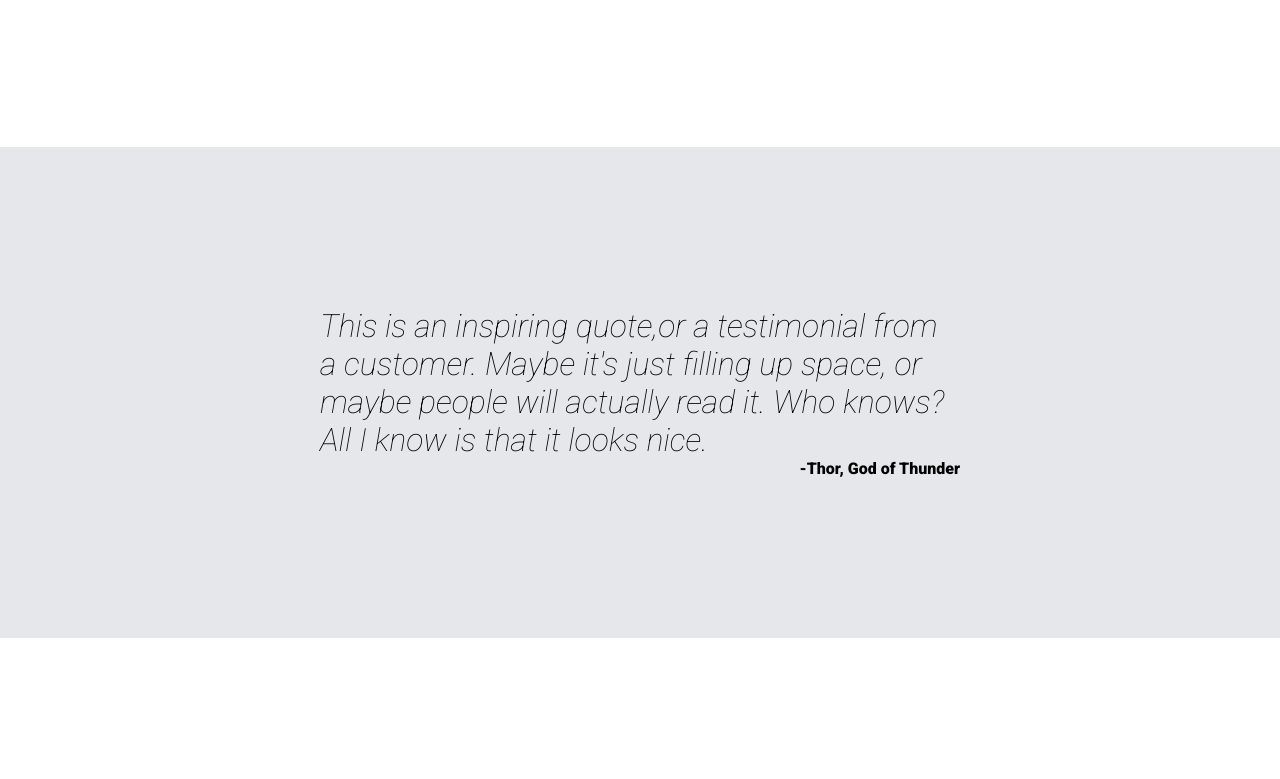
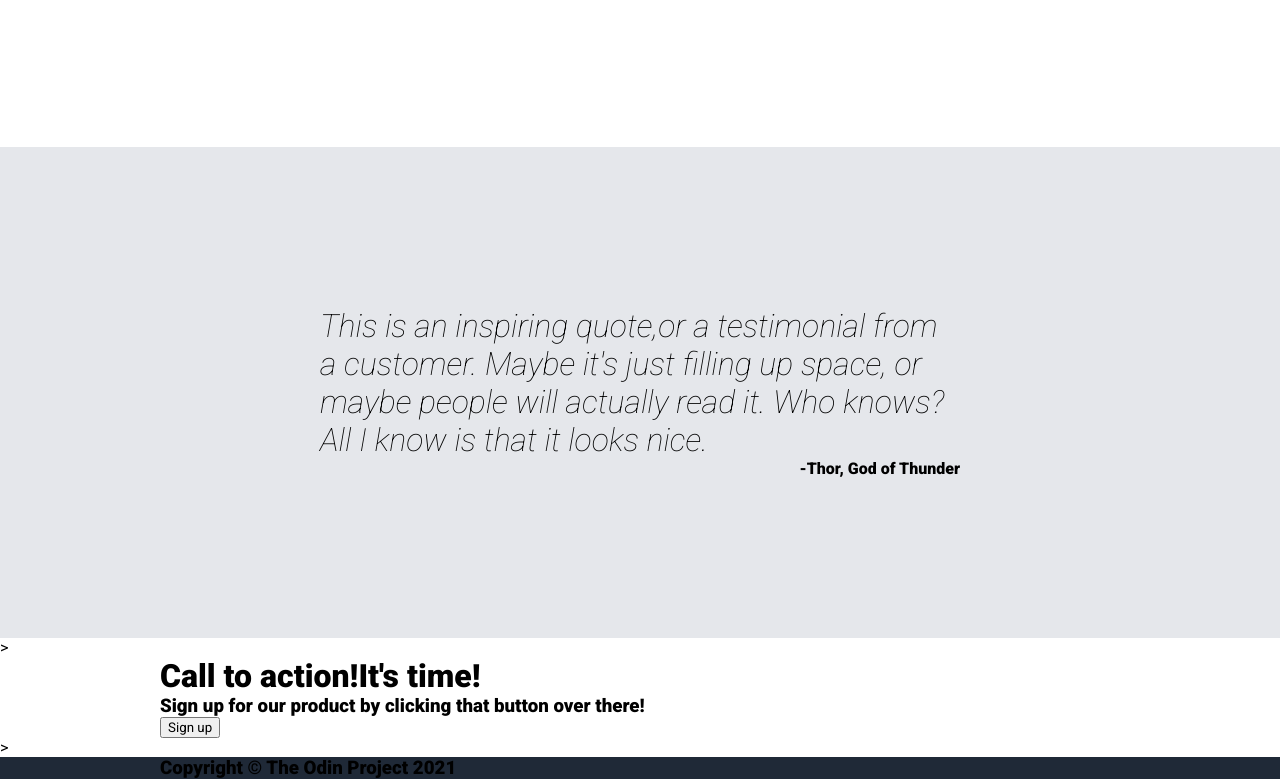
Before and after one commit to boredmangetspaid/Landing-Page, a plain HTML site: page index.html in a window 1280 px wide. Shown: the part 826-1605 px from the top of the page. Before the commit the page ends 1464 px from the top, so only its background shows below. Drawn offline with Linux system fonts and the light colour scheme.

Commit message:
added html for call to action and footer

```diff
--- a/index.html
+++ b/index.html
@@ -77,9 +77,26 @@
     <div class="container-grey">
         <div class="quote inside">
             <h1 class="quoteText">
-                This is an inspiring quote,or a testimonial from a customer. Maybe it's just filling up space, or maybe people will actually read it. Who knows? All I know is that it looks nice.
+                This is an inspiring quote,or a testimonial from a customer. Maybe it's just filling up space, or maybe
+                people will actually read it. Who knows? All I know is that it looks nice.
             </h1>
             <h4>-Thor, God of Thunder</h4>
+        </div>
+    </div>
+    <!--Call to action-->>
+    <div class="inside">
+        <div class="call">
+            <h1>Call to action!It's time!</h1>
+            <h3>Sign up for our product by clicking that button over there!</h3>
+            <button class="call-btn">
+                Sign up
+            </button>
+        </div>
+    </div>
+    <!--Footer-->>
+    <div class="container-blue footer">
+        <div class="inside">
+            <h3>Copyright &copy; The Odin Project 2021</h1>
         </div>
     </div>
 </body>
```
